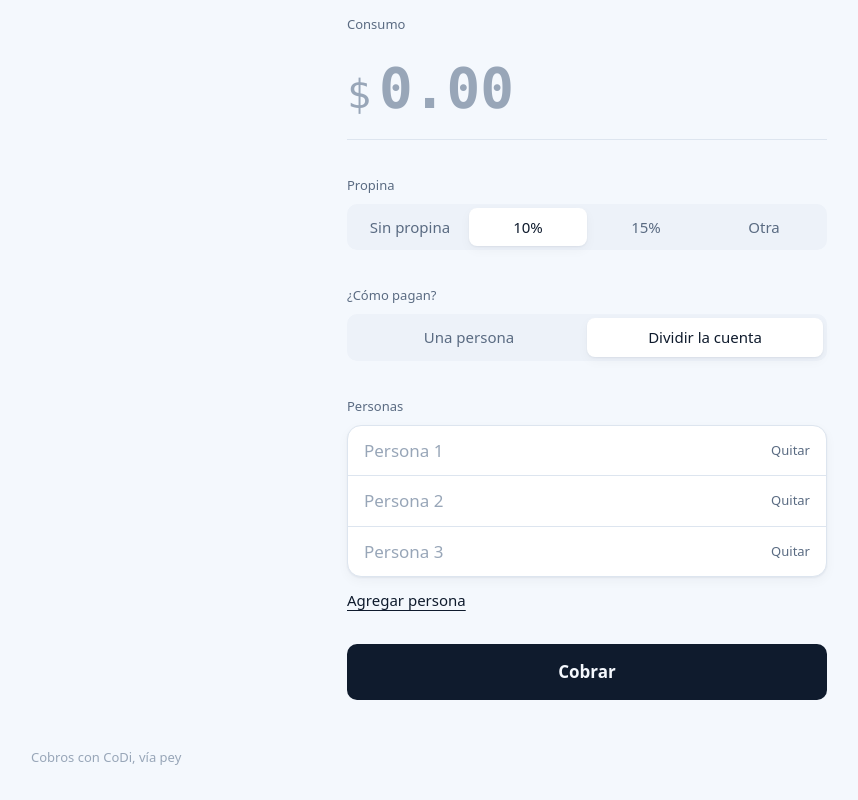
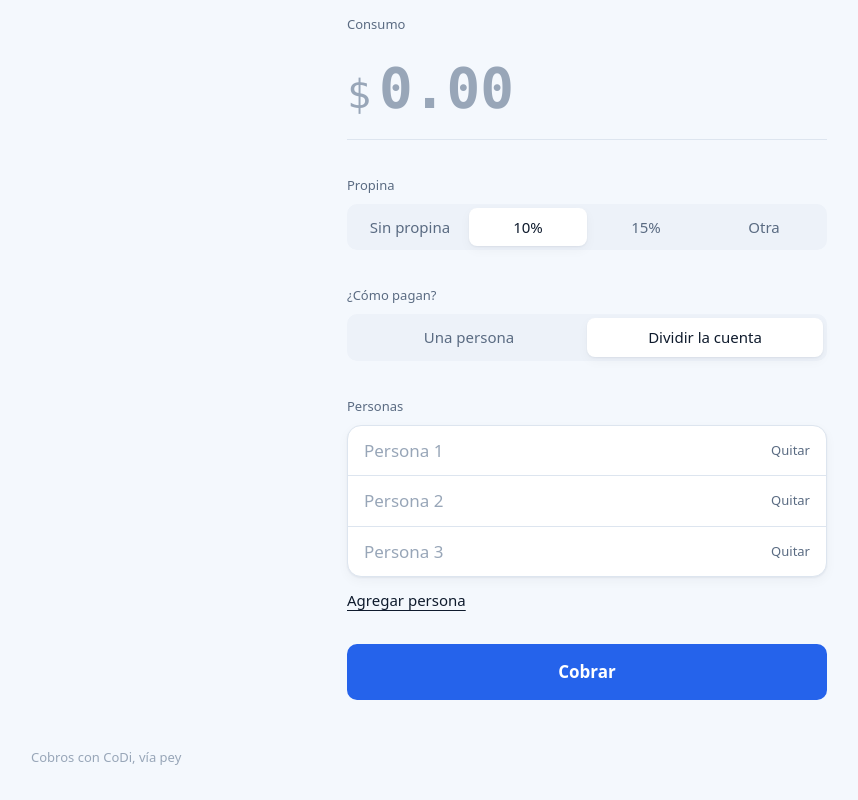
Before and after one commit to daniel-wing/divide-la-cuenta, a Next.js app: page /cobrar in a window 1280 px wide. Shown: the part 309-1109 px from the top of the page, without its empty margins (53-911 px from the left). Built offline with nearby package versions, Linux system fonts and the light colour scheme.

Commit message:
Botón principal azul

```diff
--- a/src/app/cobrar/page.tsx
+++ b/src/app/cobrar/page.tsx
@@ -241,7 +241,7 @@ function CobrarForm() {
         <div className="fixed inset-x-0 bottom-0 bg-bg p-4 md:static md:bg-transparent md:p-0">
           <button
             disabled={loading}
-            className="h-14 w-full rounded-[10px] bg-fg text-[17px] font-semibold text-bg transition-opacity hover:opacity-90 disabled:opacity-50"
+            className="h-14 w-full rounded-[10px] bg-accent text-[17px] font-semibold text-on-accent transition-opacity hover:opacity-90 disabled:opacity-50"
           >
             {loading ? "Generando QR..." : base > 0 ? `Cobrar ${mxn.format(total)}` : "Cobrar"}
           </button>
```
